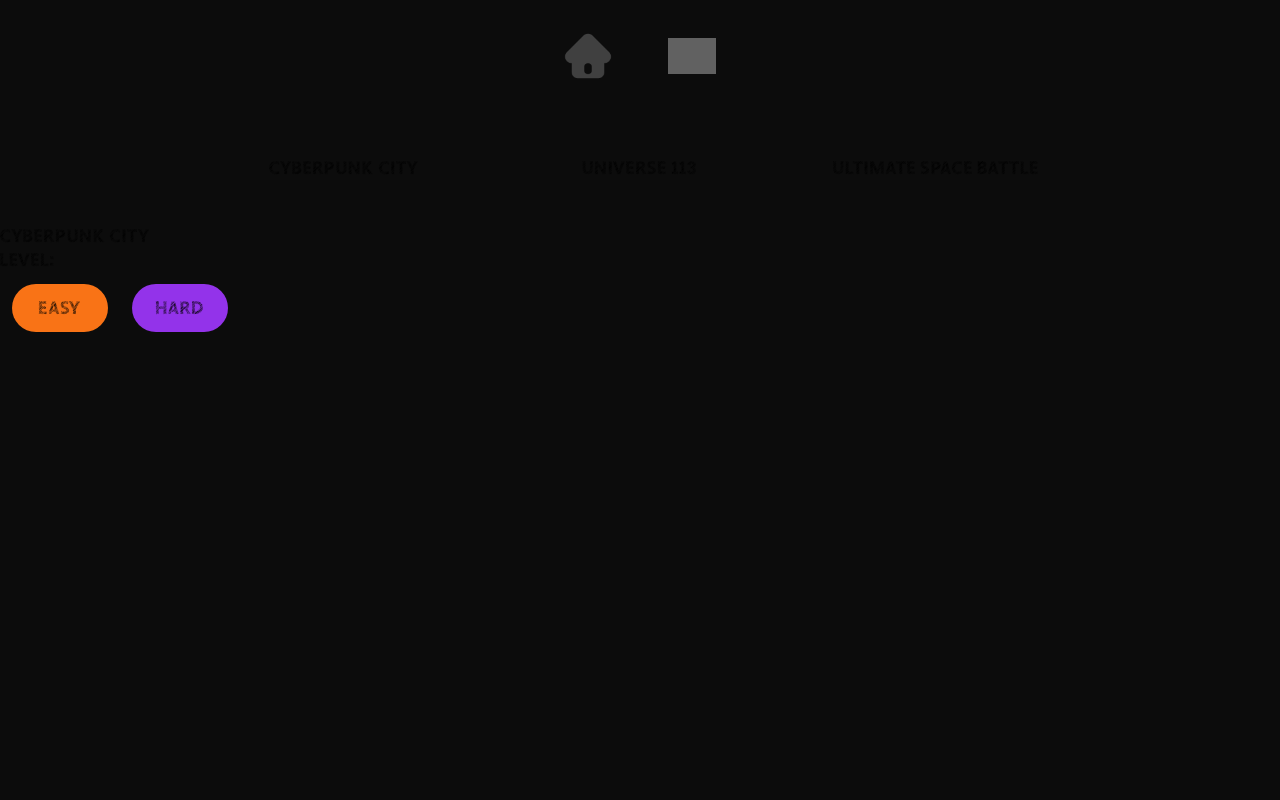
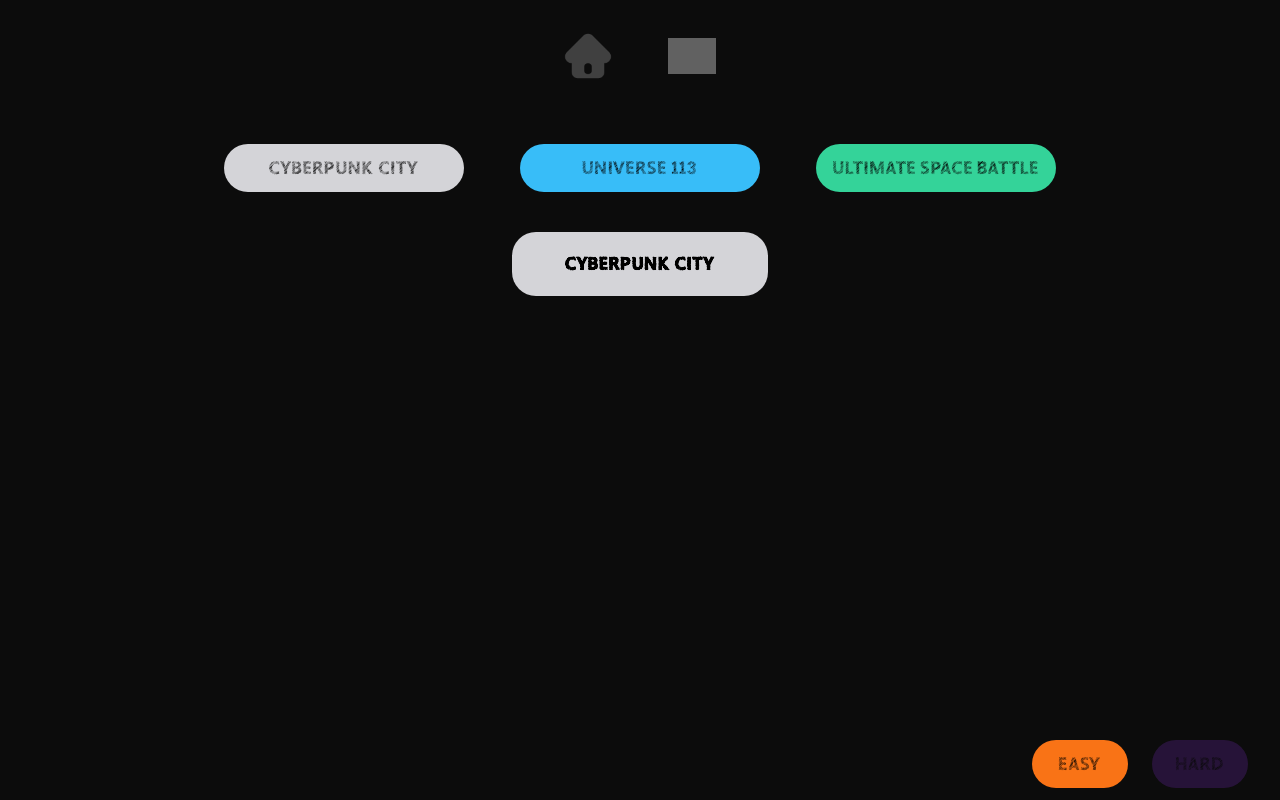
Before and after one commit to AminuMado/photo-tagging-app, a React (Create React App) app: page /Leaderboard in a window 1280 px wide. Built offline with nearby package versions, Linux system fonts and the light colour scheme; grey boxes are pictures that could not be loaded.

Commit message:
add difficulty state

```diff
--- a/src/Components/LeaderBoard/LeaderBoard.jsx
+++ b/src/Components/LeaderBoard/LeaderBoard.jsx
@@ -2,16 +2,21 @@ import Nav from "../Nav/Nav";
 import React from "react";
 
 const Leaderboard = () => {
-  const [active, setActive] = React.useState("Cyberpunk City");
+  const [active, setActive] = React.useState({
+    name: "Cyberpunk City",
+    color: "bg-zinc-300",
+  });
+  const [difficulty, setDifficulty] = React.useState("easy");
   const levelList = [
-    { name: "Cyberpunk City", color: "zinc" },
-    { name: "Universe 113", color: "zinc" },
-    { name: "Ultimate Space Battle", color: "emerald" },
+    { name: "Cyberpunk City", color: "bg-zinc-300" },
+    { name: "Universe 113", color: "bg-sky-400" },
+    { name: "Ultimate Space Battle", color: "bg-emerald-400" },
   ];
   const levelItem = levelList.map((level) => (
     <button
       key={level.name}
-      className={`p-3 m-2 w-60 bg-${level.color}-300 rounded-3xl cursor-pointer hover:font-bold hover:scale-105 active:scale-100`}
+      className={`p-3 m-2 w-60 ${level.color} rounded-3xl cursor-pointer hover:font-bold hover:scale-105 active:scale-100`}
+      onClick={() => setActive(level)}
     >
       {level.name}
     </button>
@@ -19,21 +24,32 @@ const Leaderboard = () => {
   return (
     <>
       <Nav active="Leaderboard" />
-      <div>
+      <div className="flex flex-col justify-center items-center">
         <div className="flex gap-10 justify-center items-center p-3 m-3 duration-200">
           {levelItem}
         </div>
 
-        <div>
-          <button>{active}</button>
+        <div className="flex justify-around items-center">
+          <button
+            className={`p-5 m-2 w-64 ${active.color} rounded-3xl  font-bold cursor-default`}
+          >
+            {active.name}
+          </button>
         </div>
-        <div>
-          Level:
+        <div className="fixed bottom-0 right-5">
           <div>
-            <button className=" bg-orange-500 w-24 p-3 m-3 rounded-3xl hover:text-lime-500 hover:font-bold hover:scale-105 active:scale-100 focus:border-2 border-dashed">
+            <button
+              className={`${
+                difficulty === "easy" ? `opacity-100` : `opacity-20`
+              } bg-orange-500 w-24 p-3 m-3 rounded-3xl hover:text-lime-500 hover:font-bold hover:scale-105 active:scale-100`}
+            >
               Easy
             </button>
-            <button className=" bg-purple-600 w-24 p-3 m-3 rounded-3xl hover:text-blue-400 hover:font-bold hover:scale-105 active:scale-100 focus:border-2 border-dashed">
+            <button
+              className={`${
+                difficulty === "hard" ? `opacity-100` : `opacity-20`
+              } bg-purple-600 w-24 p-3 m-3 rounded-3xl hover:text-blue-400 hover:font-bold hover:scale-105 active:scale-100 `}
+            >
               Hard
             </button>
           </div>
```
